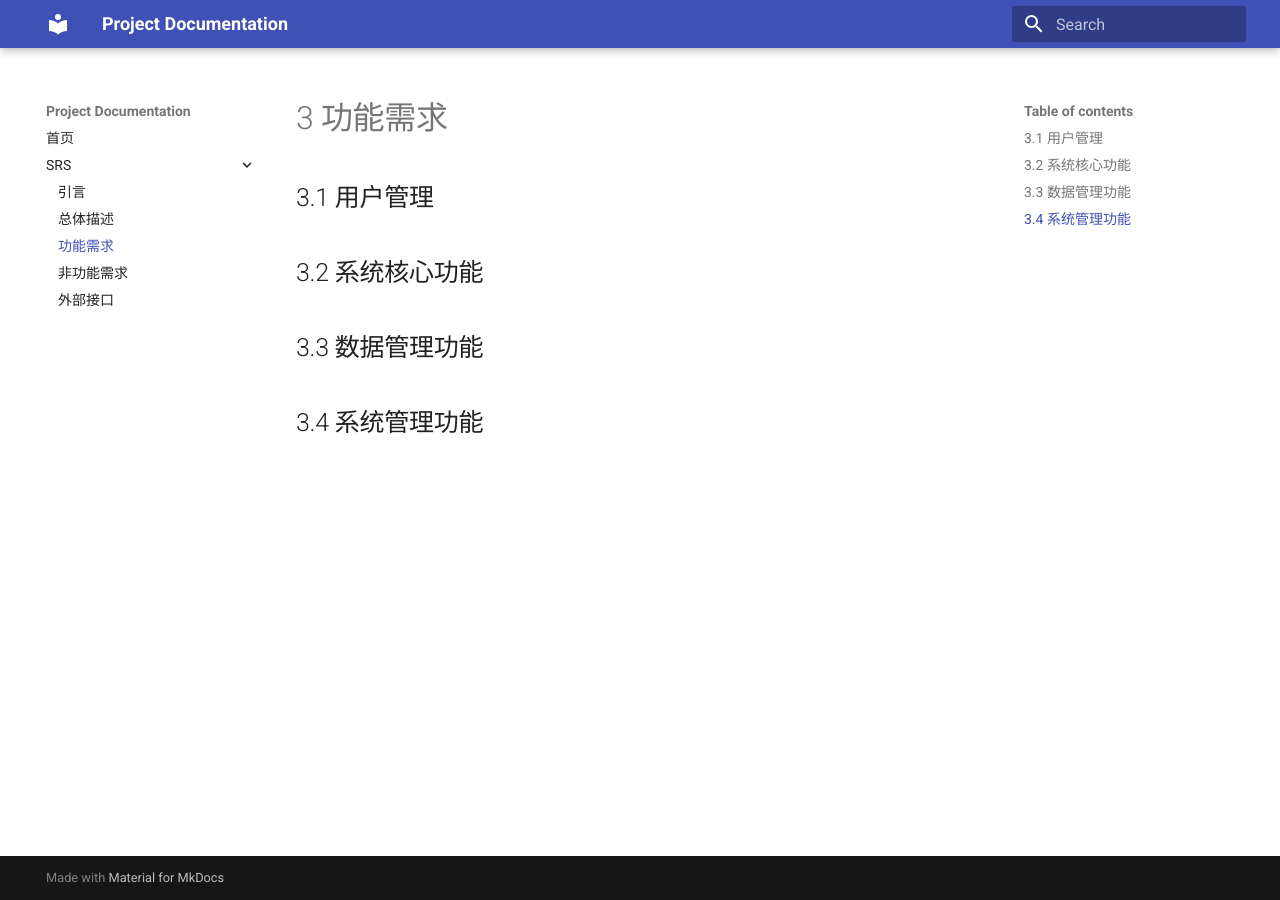
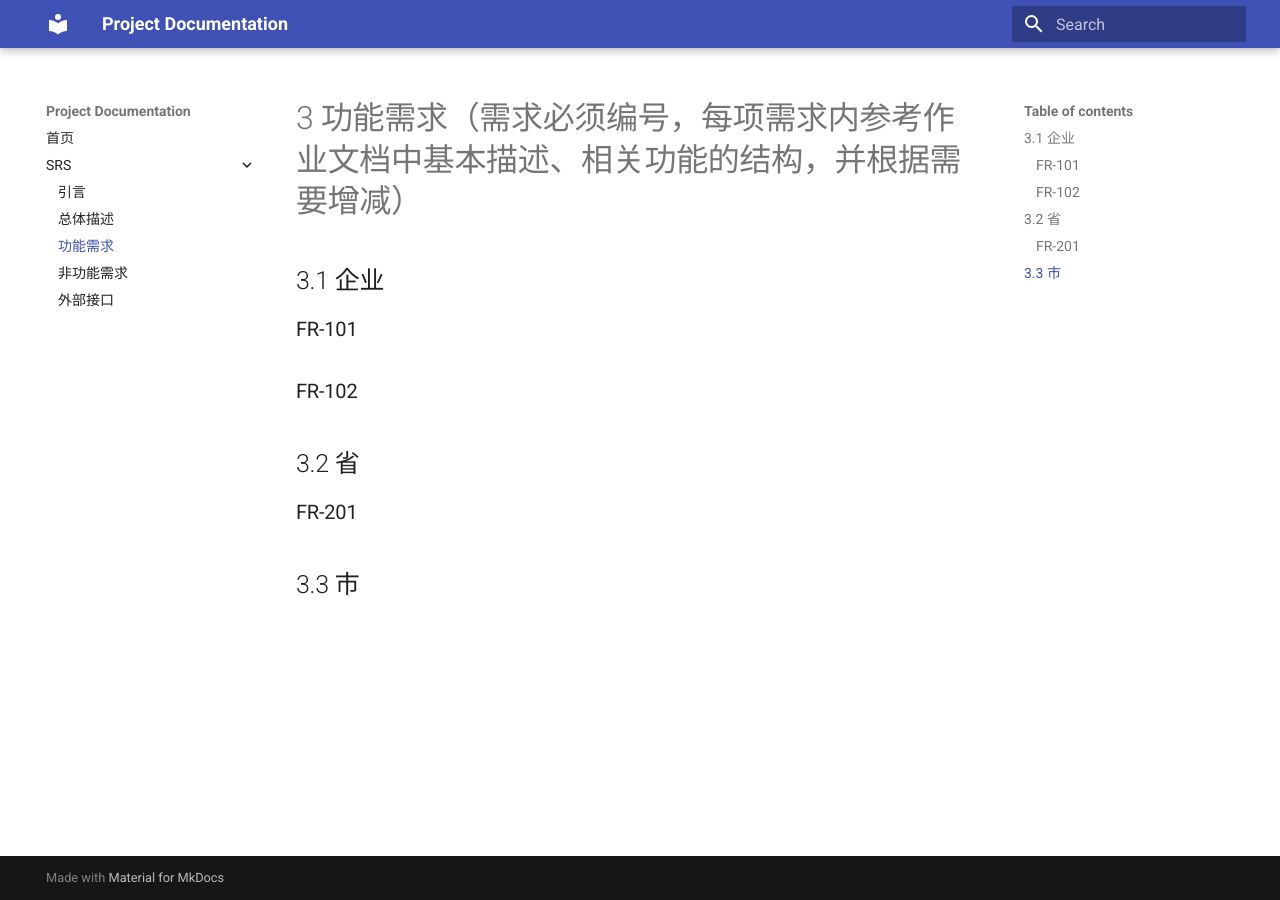
Before and after one commit to g513yb/Enterprise-Data-Collection, an MkDocs documentation site: the page built from docs/srs/functional-requirements.md, in a window 1280 px wide. Built offline with MkDocs 1.6.1 and Material for MkDocs 9.7.7, drawn with Linux system fonts in a browser that asks for light colours.

Commit message:
修改非功能需求和功能需求

```diff
--- a/docs/srs/functional-requirements.md
+++ b/docs/srs/functional-requirements.md
@@ -1,9 +1,13 @@
-# 3 功能需求
+# 3 功能需求（需求必须编号，每项需求内参考作业文档中基本描述、相关功能的结构，并根据需要增减）
 
-## 3.1 用户管理
+## 3.1 企业
 
-## 3.2 系统核心功能
+### FR-101
 
-## 3.3 数据管理功能
+### FR-102
 
-## 3.4 系统管理功能
+## 3.2 省
+
+### FR-201
+
+## 3.3 市
```
Also changed, not shown: docs/srs/non-functional-requirements.md (+5 -1 lines).
